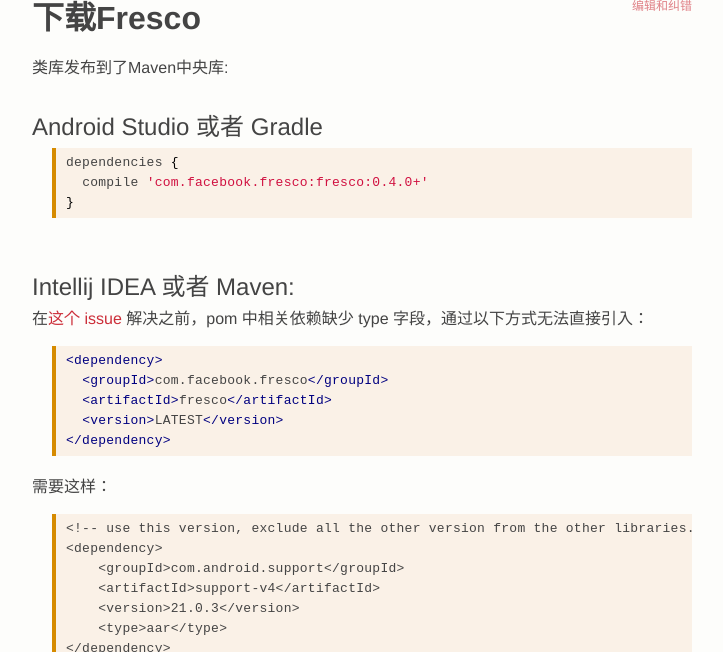
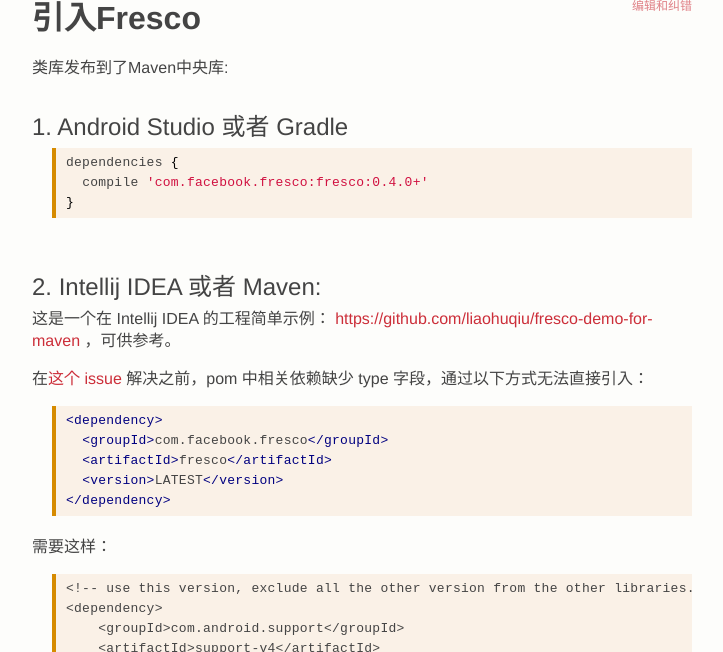
Before and after one commit to liaohuqiu/fresco-docs-cn, a Jekyll site: the page built from docs/00-index.md, in a window 1280 px wide and 900 px high, cut to the strip 248-900 px from the top of the window. Shown: the whole strip, without its empty margins (408-1131 px from the left). Built offline with Jekyll 4.4.1, drawn with Linux system fonts in a browser that asks for light colours; Markdown is read by kramdown in place of the engine named in the settings; some of the changed text lies outside the part shown.

````diff
--- a/docs/00-index.md
+++ b/docs/00-index.md
@@ -1,6 +1,6 @@
 ---
 id: index
-title: 下载Fresco
+title: 引入Fresco
 layout: docs
 permalink: /docs/index.html
 next: compile-in-android-studio.html
@@ -8,7 +8,7 @@
 
 类库发布到了Maven中央库:
 
-## Android Studio 或者 Gradle
+## 1. Android Studio 或者 Gradle
 
 ```groovy
 dependencies {
@@ -16,7 +16,9 @@
 }
 ```
 
-## Intellij IDEA 或者 Maven:
+## 2. Intellij IDEA 或者 Maven:
+
+这是一个在 Intellij IDEA 的工程简单示例： [https://github.com/liaohuqiu/fresco-demo-for-maven](https://github.com/liaohuqiu/fresco-demo-for-maven) ，可供参考。
 
 在[这个 issue](https://github.com/facebook/fresco/issues/239) 解决之前，pom 中相关依赖缺少 type 字段，通过以下方式无法直接引入：
 
@@ -99,17 +101,16 @@
 
 很丑陋对吧，抱歉目前暂时只能这样，有更好的办法请一定告诉我。
 
-### 拷贝 `.so` 文件
+刷新 Maven 工程，下载引用，下载完成之后，将：
 
-刷新 Maven 工程，将 `gen-external-apklibs/com.facebook.fresco_imagepipeline_{版本号}/jni` 目录下的三个文件夹：`armeabi`，`armeabi-v7a`，`x86` 这三个文件夹拷贝到 `libs` 文件夹下。
+```
+gen-external-apklibs/com.facebook.fresco_imagepipeline_{版本号}/jni
+```
+
+目录下的三个文件夹：`armeabi`，`armeabi-v7a`，`x86` 这三个文件夹拷贝到 `libs` 文件夹下。
 
 
-### Demo
-
-这是一个在 Intellij IDEA 的工程实例: [https://github.com/liaohuqiu/fresco-demo-for-maven](https://github.com/liaohuqiu/fresco-demo-for-maven)
-
-
-## Eclipse ADT
+## 3. Eclipse ADT
 
 首先，下载[这个文件](https://github.com/facebook/fresco/releases/download/v{{site.current_version}}/frescolib-v{{site.current_version}}.zip).
 
````
